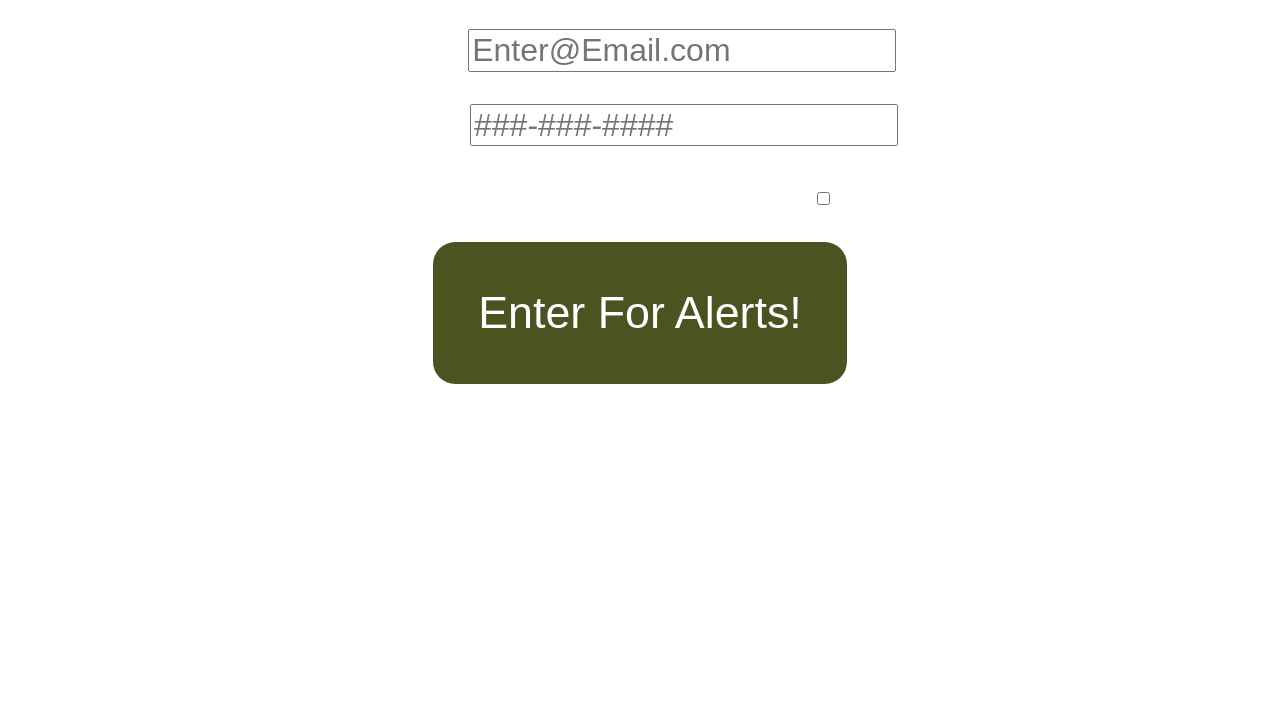
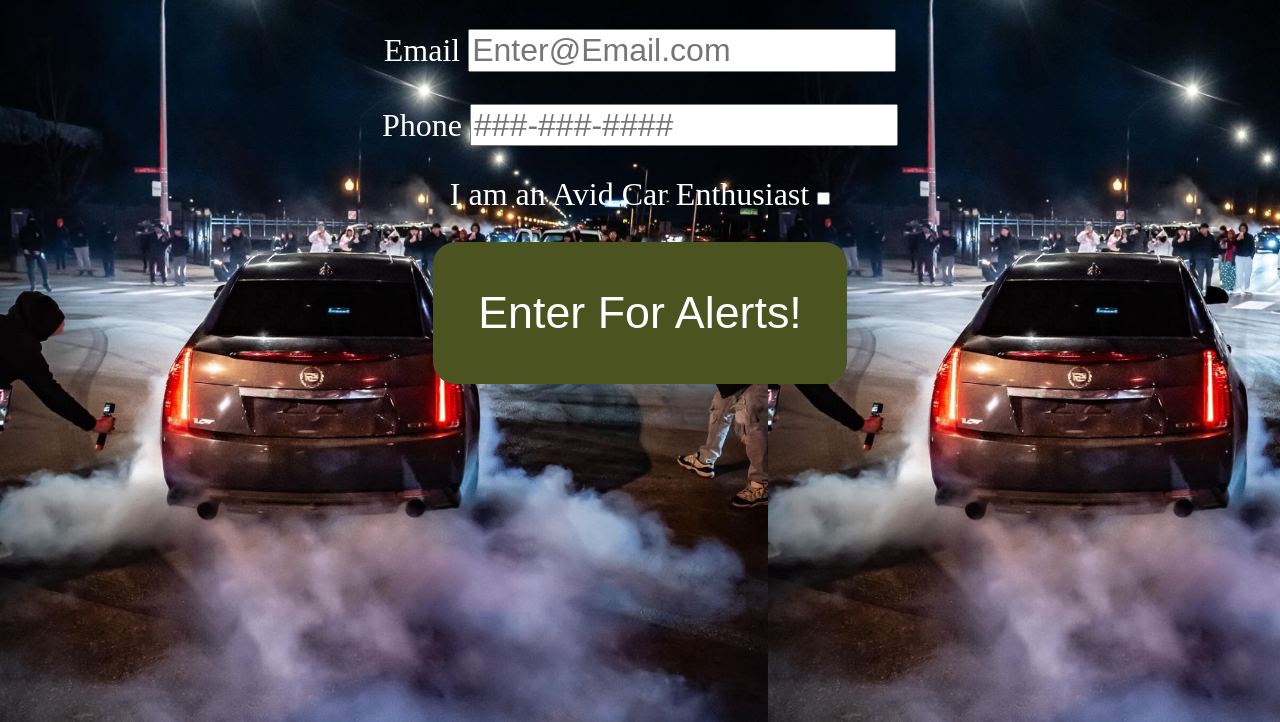
Before and after one commit to MichalPruszynski7/Project1, a plain HTML site: page index.html in a window 1280 px wide. Shown: the part 78-800 px from the top of the page. Drawn offline with Linux system fonts and the light colour scheme; the site is published under a folder, as on GitHub Pages, so addresses that start at the root find nothing.

Commit message:
Update style.css

```diff
--- a/css/style.css
+++ b/css/style.css
@@ -1,7 +1,7 @@
   body {
 	font-size: 32px;
 	text-align: center;
-	background-image: url(/images/img_0707.jpg);
+	background-image: url(../images/img_0707.jpg);
 	background-size: 60%;
 	color: white;
   }
```
